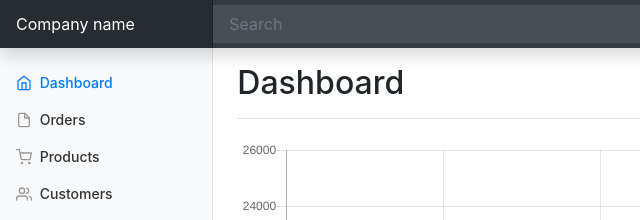
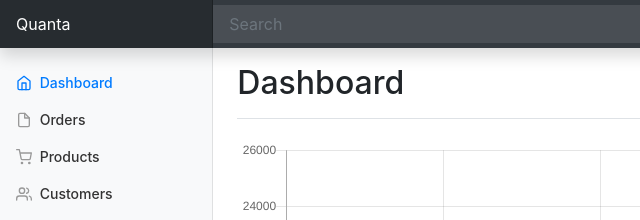
Before and after one commit to sithart/quanta, a plain HTML site: page index.html in a window 1280 px wide. Shown: the top 220 px of the page, 0-640 px from the left. Drawn offline with nearby package versions, Linux system fonts and the light colour scheme; files that its build step writes are made by us from their sources.

Commit message:
name added

```diff
--- a/index.html
+++ b/index.html
@@ -46,7 +46,7 @@
   </head>
   <body>
     <nav class="navbar navbar-dark sticky-top bg-dark flex-md-nowrap p-0 shadow">
-  <a class="navbar-brand col-md-3 col-lg-2 mr-0 px-3" href="#">Company name</a>
+  <a class="navbar-brand col-md-3 col-lg-2 mr-0 px-3" href="#">Quanta</a>
   <button class="navbar-toggler position-absolute d-md-none collapsed" type="button" data-toggle="collapse" data-target="#sidebarMenu" aria-controls="sidebarMenu" aria-expanded="false" aria-label="Toggle navigation">
     <span class="navbar-toggler-icon"></span>
   </button>
```
